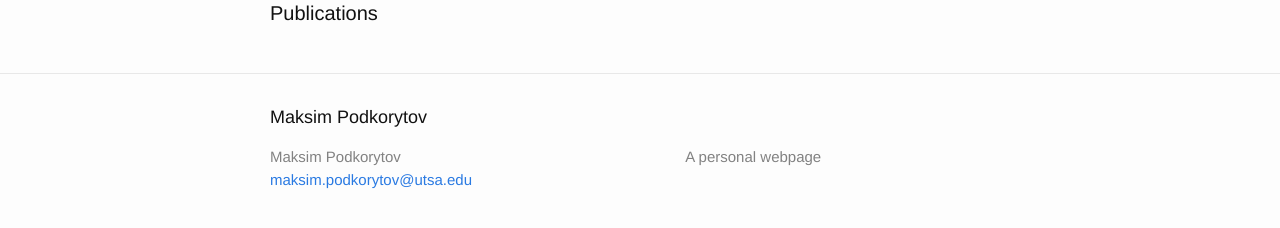
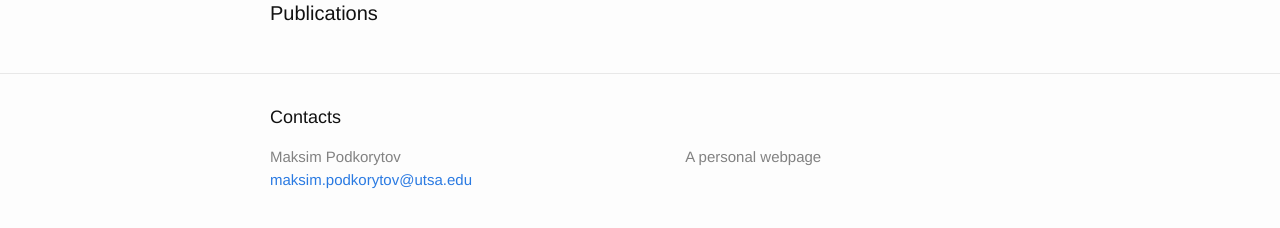
Before and after one commit to tenpercent/tenpercent.github.io, a Jekyll site: the page built from index.html, in a window 1280 px wide. Shown: the part 184-412 px from the top of the page. Built offline with Jekyll 4.4.1, drawn with Linux system fonts in a browser that asks for light colours.

Commit message:
modify footer

```diff
--- a/_includes/footer.html
+++ b/_includes/footer.html
@@ -2,7 +2,7 @@
 
   <div class="wrapper">
 
-    <h2 class="footer-heading">{{ site.title }}</h2>
+    <h2 class="footer-heading">Contacts</h2>
 
     <div class="footer-col-wrapper">
       <div class="footer-col  footer-col-1">
```
